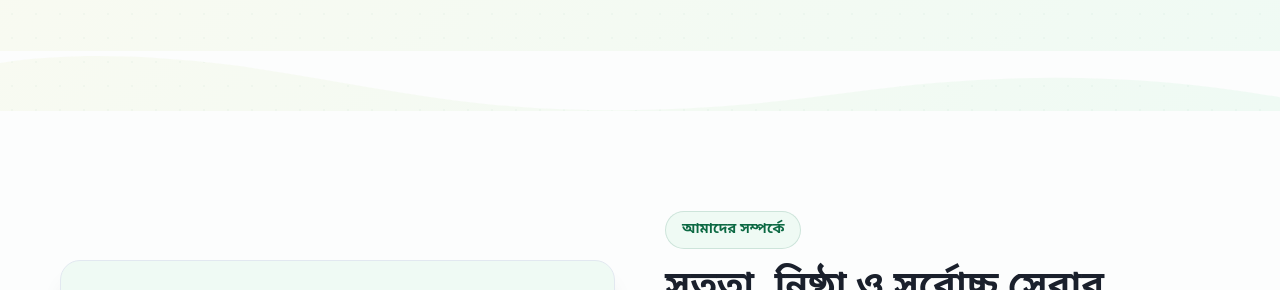
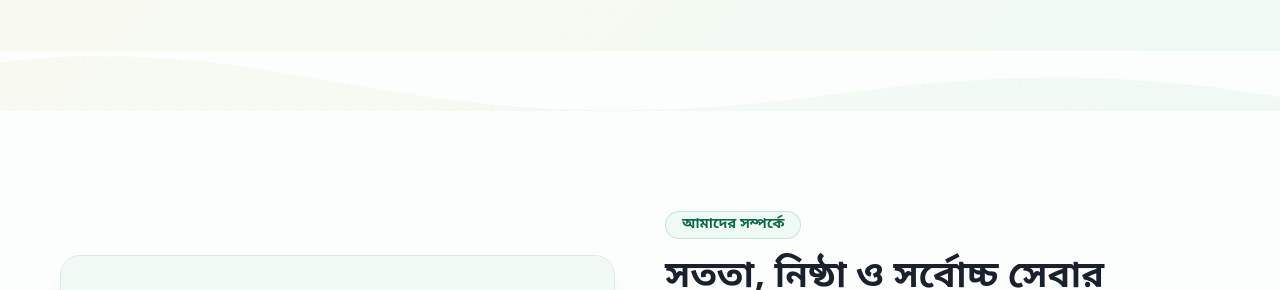
Before and after one commit to devriazul/zamzam, a plain HTML site: page index.html in a window 1280 px wide. Shown: the part 817-1107 px from the top of the page. Drawn offline with Linux system fonts and the light colour scheme.

Commit message:
Fix scroll alignment offset for sticky header and format section badges to flex center

```diff
--- a/style.css
+++ b/style.css
@@ -25,6 +25,10 @@
 
 html {
     scroll-behavior: smooth;
+}
+
+section {
+    scroll-margin-top: 110px; /* Offset to prevent sticky navigation bar from covering headers when scrolling/navigating */
 }
 
 body {
@@ -136,7 +140,9 @@ img {
 
 /* Sections Badge & Headers */
 .section-badge {
-    display: inline-block;
+    display: inline-flex;
+    align-items: center;
+    justify-content: center;
     padding: 6px 16px;
     background-color: var(--primary-light);
     color: var(--primary-color);
@@ -145,6 +151,7 @@ img {
     border-radius: 50px;
     margin-bottom: 16px;
     border: 1px solid rgba(12, 105, 67, 0.15);
+    line-height: 1;
 }
 
 .section-title {
```
